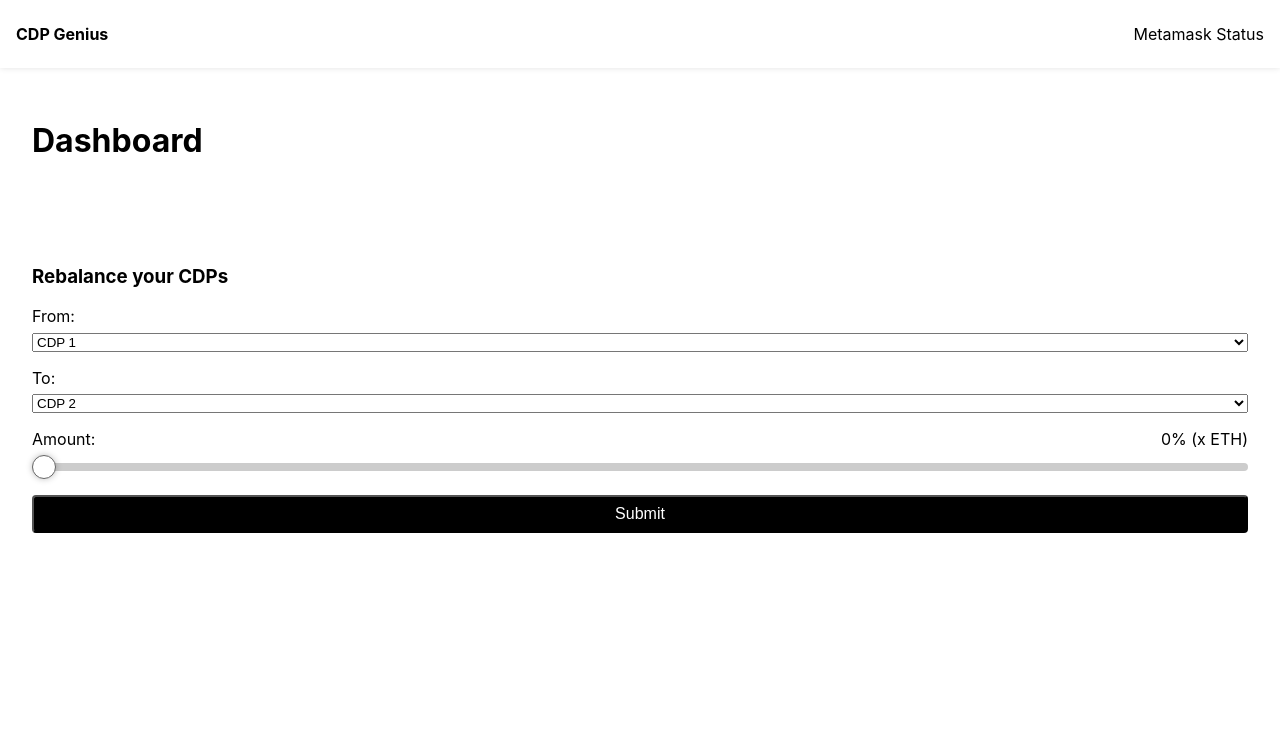
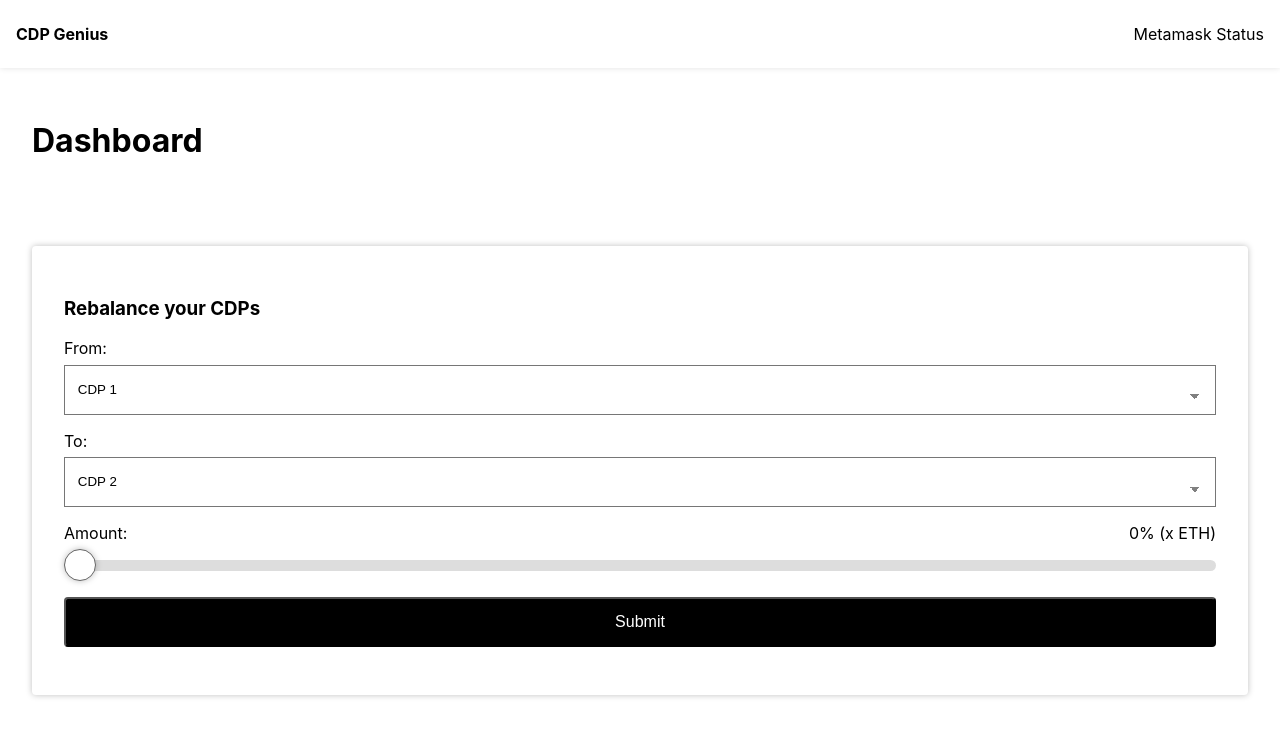
Before and after one commit to chanmathew/cdp-rebalancer, a React (Create React App) app: page / in a window 1280 px wide. Shown: the top 736 px of the page. Built offline with nearby package versions, Linux system fonts and the light colour scheme.

Commit message:
Style dropdowns

```diff
--- a/src/components/form/index.js
+++ b/src/components/form/index.js
@@ -16,7 +16,7 @@ class Form extends React.Component {
   };
   render() {
     return (
-      <form className='rebalance-form' action=''>
+      <form className='rebalance-form'>
         <h3>Rebalance your CDPs</h3>
         <label htmlFor='cdp-first'>From:</label>
         <select
--- a/src/components/form/styles.scss
+++ b/src/components/form/styles.scss
@@ -1,7 +1,11 @@
 .rebalance-form {
   display: flex;
   flex-direction: column;
+  margin: 2rem;
   padding: 2rem;
+  background: #ffffff;
+  border-radius: 0.25rem;
+  box-shadow: 0 0 6px rgba(0, 0, 0, 0.25);
   label,
   .range-label {
     margin-bottom: 0.4rem;
@@ -11,13 +15,27 @@
   button {
     margin-bottom: 1rem;
   }
+  select {
+    background-color: #fff;
+    appearance: none;
+    height: 50px;
+    line-height: 1rem;
+    padding: 0 0.8rem;
+    background-image: linear-gradient(45deg, transparent 50%, gray 50%),
+      linear-gradient(135deg, gray 50%, transparent 50%);
+    background-position: calc(100% - 20px) calc(2em + 2px),
+      calc(100% - 15px) calc(2em + 2px), 1.5em;
+    background-size: 5px 5px, 5px 5px, 1px 1.5em;
+    background-repeat: no-repeat;
+  }
   button {
     appearance: none;
     outline: none;
     cursor: pointer;
     background: black;
     color: white;
-    padding: 0.5rem 1rem;
+    height: 3.125rem;
+    line-height: 1rem;
     font-size: 1rem;
     font-weight: 500;
     border-radius: 0.25rem;
@@ -29,10 +47,10 @@
 }
 
 // Range slider styling
-$track-w: 12.5em;
-$track-h: 0.5em;
-$thumb-d: 1.5em;
-$track-c: #ccc;
+$track-w: 12.5rem;
+$track-h: 0.65rem;
+$thumb-d: 2rem;
+$track-c: #ddd;
 $dist: $track-w - $thumb-d;
 
 @mixin track() {
@@ -41,7 +59,7 @@ $dist: $track-w - $thumb-d;
   width: $track-w;
   height: $track-h;
   background: $track-c;
-  border-radius: 0.25rem;
+  border-radius: 1rem;
 }
 
 @mixin thumb() {
```
